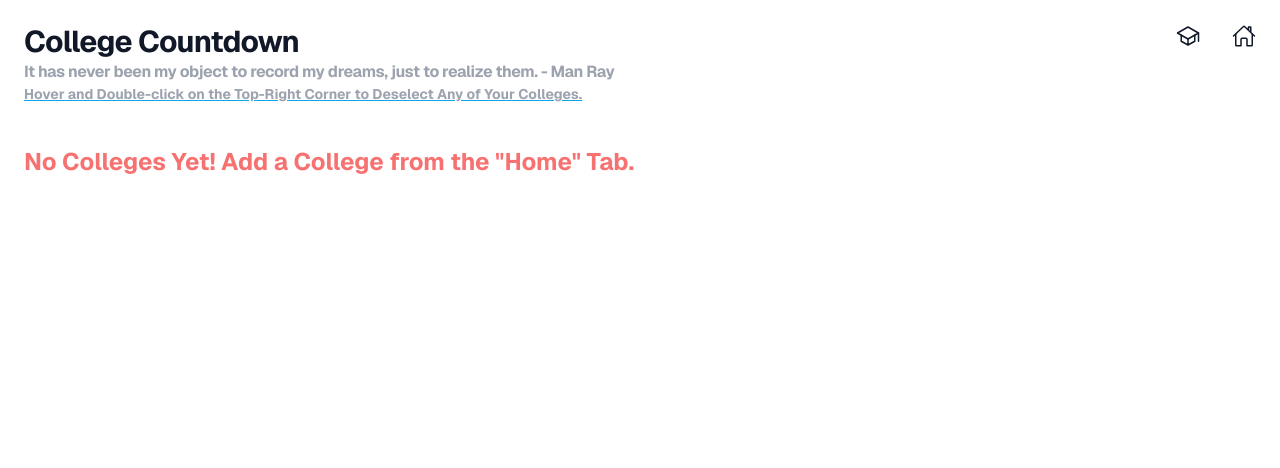
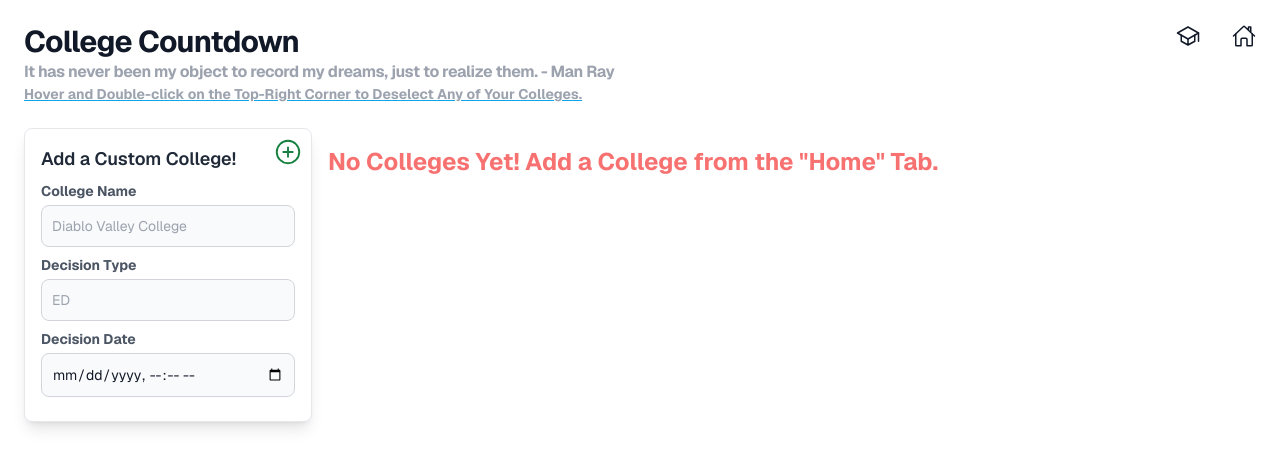
Before and after one commit to hoverdart/college-countdown, a Next.js app: page /myColleges in a window 1280 px wide. Shown: the top 468 px of the page. Built offline with nearby package versions, Linux system fonts and the light colour scheme.

Commit message:
now add your own colleges

```diff
--- a/app/atoms.tsx
+++ b/app/atoms.tsx
@@ -1,2 +1,5 @@
 import { atomWithStorage } from 'jotai/utils';
+import {Data} from "./dataArrs"
+
 export const selectedCols = atomWithStorage<string[]>("selectedColleges", []);
+export const customCols = atomWithStorage<Data>("customCols", []);
--- a/app/components/MyColleges.tsx
+++ b/app/components/MyColleges.tsx
@@ -1,9 +1,10 @@
 "use client";
-import { selectedCols } from "../atoms"
+import { selectedCols, customCols } from "../atoms";
+import { useState } from "react";
 import { useAtom } from 'jotai';
-import {Data} from "../dataArrs";
+import { Data } from "../dataArrs";
 import EachCountdown from "./EachCountdown";
-import { IoRemoveCircleOutline } from "react-icons/io5";
+import { IoRemoveCircleOutline, IoAddCircleOutline } from "react-icons/io5";
 
 function formatDate(isoDate: string | number | Date) {
     const date = new Date(isoDate);
@@ -13,50 +14,98 @@ function formatDate(isoDate: string | number | Date) {
         day: '2-digit',
         hour: '2-digit',
         minute: '2-digit',
-        hour12: true // 24-hour format
+        hour12: true // 12-hour format
     }).replace(',', '');
 }
 
-export default function MyColleges({allColleges}:{allColleges:Data}){
+function generateRandomString(length = 10) {
+    const characters = 'ABCDEFGHIJKLMNOPQRSTUVWXYZabcdefghijklmnopqrstuvwxyz0123456789';
+    let result = '';
+    for (let i = 0; i < length; i++) {
+        result += characters.charAt(Math.floor(Math.random() * characters.length));
+    }
+    return result;
+}
+
+export default function MyColleges({ allColleges }: { allColleges: Data }) {
     const [cols, setSelectedCols] = useAtom(selectedCols);
-    const selectedColleges = cols.map((col) =>
-        allColleges.find((college) => college.id === col)
-    ).filter(Boolean);
+    const [customs, setCustoms] = useAtom(customCols);
+    const [name, setName] = useState('');
+    const [type, setType] = useState('');
+    const [date, setDate] = useState('');
+
+    const selected = [
+        ...cols.map((col) => allColleges.find((college) => college.id === col)).filter(Boolean),
+        ...customs
+    ];
+
+    const selectedColleges = selected.sort((a, b) => {
+        const dateA = new Date(a!.decisionDate).getTime();
+        const dateB = new Date(b!.decisionDate).getTime();
+        return dateA - dateB;
+    });
+
+    const handleAddCol = () => {
+        const formattedId = generateRandomString();
+        setCustoms((prevCustoms) => [
+            ...prevCustoms,
+            { name, tag: type, decisionDate: date, notes: "", id: formattedId }
+        ]);
+        setName('');
+        setType('');
+        setDate('');
+    };
+
     const handleDoubleClick = (colID: string) => {
-        setSelectedCols((prevCols) => {
-            if (prevCols.includes(colID)) {
-                return prevCols.filter((id) => id !== colID);
-            }
-        return [...prevCols, colID];
-        });
+        setSelectedCols((prevCols) => prevCols.includes(colID) ? prevCols.filter((id) => id !== colID) : [...prevCols, colID]);
+        setCustoms((prevCustoms) => prevCustoms.some((custom) => custom.id === colID) ? prevCustoms.filter((custom) => custom.id !== colID) : [...prevCustoms]);
     };
-    return( //src={`/get-favicon/${encodeURIComponent(college.name + " Website")}`}
+
+    return (
         <>
             {selectedColleges.map((eachElement, index) => (
-        <div className="w-70 p-4 bg-white transition-all border rounded-lg shadow-lg dark:bg-gray-800 dark:border-gray-700 hover:bg-slate-50 dark:hover:bg-gray-600 group relative" key={index}>
-
+                <div className="w-auto p-4 bg-white transition-all border rounded-lg shadow-lg dark:bg-gray-800 dark:border-gray-700 hover:bg-slate-50 dark:hover:bg-gray-600 group relative" key={index}>
                     <div className="opacity-0 group-hover:opacity-100 transition-all">
-                <IoRemoveCircleOutline className="absolute top-2 right-2 text-red-700 hover:text-red-900 text-3xl transition-all hover:scale-125 active:scale-100" onDoubleClick={()=>handleDoubleClick(eachElement!.id)} />
+                        <IoRemoveCircleOutline className="absolute top-2 right-2 text-red-700 hover:text-red-900 text-3xl transition-all hover:scale-125 active:scale-100" onDoubleClick={() => handleDoubleClick(eachElement!.id)} />
                     </div>
-
-            <img src={`/get-favicon/${encodeURIComponent(eachElement!.name + " website logo wikipedia")}`} alt="College Name" width ={128} height={128} className="h-[128px] w-[128px] object-contain item-center rounded-md mb-4" />
-
+                    <img src={`/get-favicon/${encodeURIComponent(eachElement!.name + " website logo png wikipedia")}`} alt="College Name" width={128} height={128} className="h-[128px] w-[128px] object-contain item-center rounded-md mb-4" />
                     <h3 className="text-lg font-semibold text-gray-800 dark:text-gray-200 mb-2">
                         {eachElement!.name}
                     </h3>
                     <p className="text-sm text-gray-600 dark:text-gray-400 mb-2">
                         <span className="font-bold">Decision Type:</span> {eachElement!.tag}
                     </p>
-            <p className="text-sm text-gray-600 dark:text-gray-400 mb-4">
+                    <p className="text-sm text-gray-600 dark:text-gray-400 mb-2">
                         <span className="font-bold">Decision Date:</span> {formatDate(eachElement!.decisionDate)}
                     </p>
-
                     <div className="text-sm font-medium text-red-600 font-bold">
                         <span className="font-bold text-gray-600 dark:text-gray-400">Countdown:</span> <EachCountdown tilThisDate={eachElement!.decisionDate} />
                     </div>
                 </div>
             ))}
-        {selectedColleges.length === 0 && (<h5 className="text-2xl/7 font-bold text-red-400 mt-5">No Colleges Yet! Add a College from the &quot;Home&quot; Tab.</h5>)}
+            <form>
+                <div className="w-72 p-4 bg-white transition-all border rounded-lg shadow-lg dark:bg-gray-800 dark:border-gray-700 hover:bg-slate-50 dark:hover:bg-gray-600 group relative" key="999">
+                    <h3 className="text-lg font-semibold text-gray-800 dark:text-gray-200 mb-2">Add a Custom College!</h3>
+                    <div className="transition-all">
+                        <IoAddCircleOutline className="absolute top-2 right-2 text-green-700 hover:text-green-900 text-3xl transition-all hover:scale-125 active:scale-100" onClick={handleAddCol} />
+                    </div>
+                    <div>
+                        <label className="block mb-1 text-sm text-gray-600 dark:text-gray-400 font-bold">College Name</label>
+                        <input type="text" id="name" className="mb-2 bg-gray-50 border border-gray-300 text-gray-900 text-sm rounded-lg focus:ring-blue-500 focus:border-blue-500 block w-full p-2.5 dark:bg-gray-700 dark:border-gray-600 dark:placeholder-gray-400 dark:text-white dark:focus:ring-blue-500 dark:focus:border-blue-500" maxLength={75} placeholder="Diablo Valley College" required value={name} onChange={(e) => setName(e.target.value)} />
+                    </div>
+                    <div>
+                        <label className="block mb-1 text-sm text-gray-600 dark:text-gray-400 font-bold">Decision Type</label>
+                        <input type="text" id="type" className="mb-2 bg-gray-50 border border-gray-300 text-gray-900 text-sm rounded-lg focus:ring-blue-500 focus:border-blue-500 block w-full p-2.5 dark:bg-gray-700 dark:border-gray-600 dark:placeholder-gray-400 dark:text-white dark:focus:ring-blue-500 dark:focus:border-blue-500" placeholder="ED" maxLength={20} required value={type} onChange={(e) => setType(e.target.value)} />
+                    </div>
+                    <div>
+                        <label className="block mb-1 text-sm text-gray-600 dark:text-gray-400 font-bold">Decision Date</label>
+                        <input type="datetime-local" id="date" className="mb-2 bg-gray-50 border border-gray-300 text-gray-900 text-sm rounded-lg focus:ring-blue-500 focus:border-blue-500 block w-full p-2.5 dark:bg-gray-700 dark:border-gray-600 dark:placeholder-gray-400 dark:text-white dark:focus:ring-blue-500 dark:focus:border-blue-500" required value={date} onChange={(e) => setDate(e.target.value)} />
+                    </div>
+                </div>
+            </form>
+            {selectedColleges.length === 0 && (
+                <h5 className="text-2xl/7 font-bold text-red-400 mt-5">No Colleges Yet! Add a College from the &quot;Home&quot; Tab.</h5>
+            )}
         </>
     );
 }
--- a/app/get-favicon/[query]/route.ts
+++ b/app/get-favicon/[query]/route.ts
@@ -65,7 +65,7 @@ export async function GET(
     status: imageRes.status,
     headers: {
       'Content-Type': imageRes.headers.get('content-type') || 'image/jpeg',
-      'Cache-Control': 'public, max-age=2592000', // Cache for 30 days
+      'Cache-Control': 'public, max-age=3000000', // Cache for 30 days
     },
   });
 }
```
Lines whose indentation alone changed are shown as unchanged.
